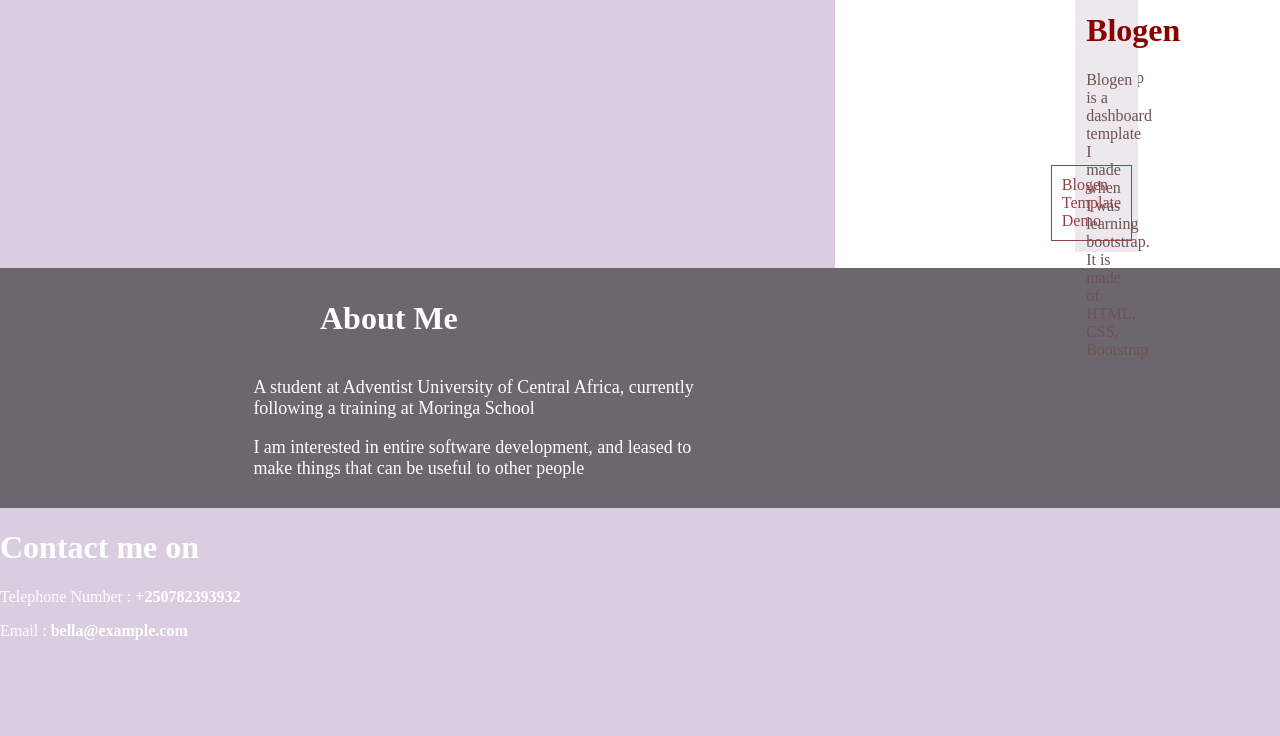
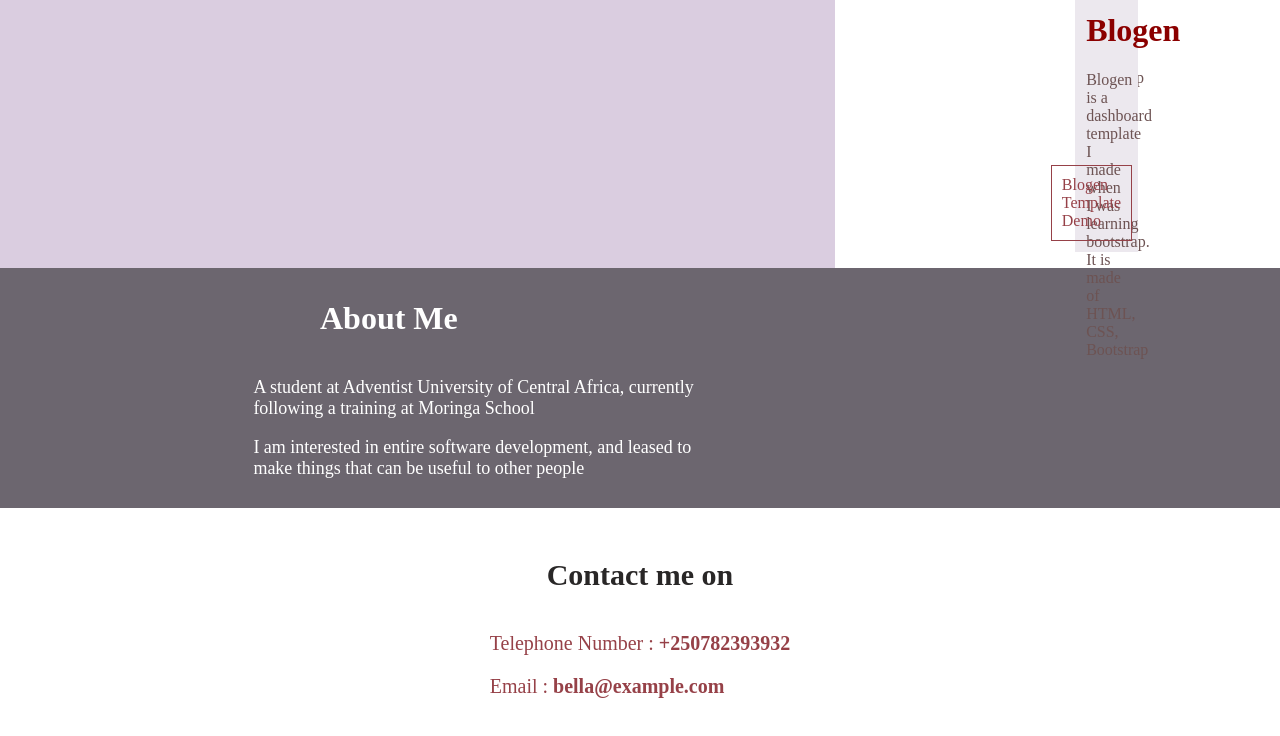
Before and after one commit to FrancineU/portofolio-project, a plain HTML site: page index.html in a window 1280 px wide. Shown: the part 962-1698 px from the top of the page. Before the commit the page ends 1618 px from the top, so only its background shows below. Drawn offline with Linux system fonts and the light colour scheme.

Commit message:
Style contact section

```diff
--- a/css/styles.css
+++ b/css/styles.css
@@ -121,3 +121,19 @@ nav {
     width: 60%;
     font-size: 18px;
 }
+#contact {
+    display: flex;
+    flex-direction: column;
+    justify-content: center;
+    align-items: center;
+    background-color: rgb(255, 255, 255);
+    color: rgb(150, 65, 72);
+    height: 30vh;
+}
+#contact h1 {
+    font-size: 30px;
+    color: rgb(41, 39, 39);
+}
+#contact p {
+    font-size: 20px;
+}
--- a/index.html
+++ b/index.html
@@ -64,13 +64,11 @@
         </div>
     </div>
     <div id="contact">
-        <div class="dark-overlay">
             <h1>Contact me on</h1>
             <div>
                 <p>Telephone Number : <strong>+250782393932</strong></p>
                 <p>Email : <strong>bella@example.com</strong></p>
             </div>
-        </div>
     </div>
 </body>
 </html>
```
